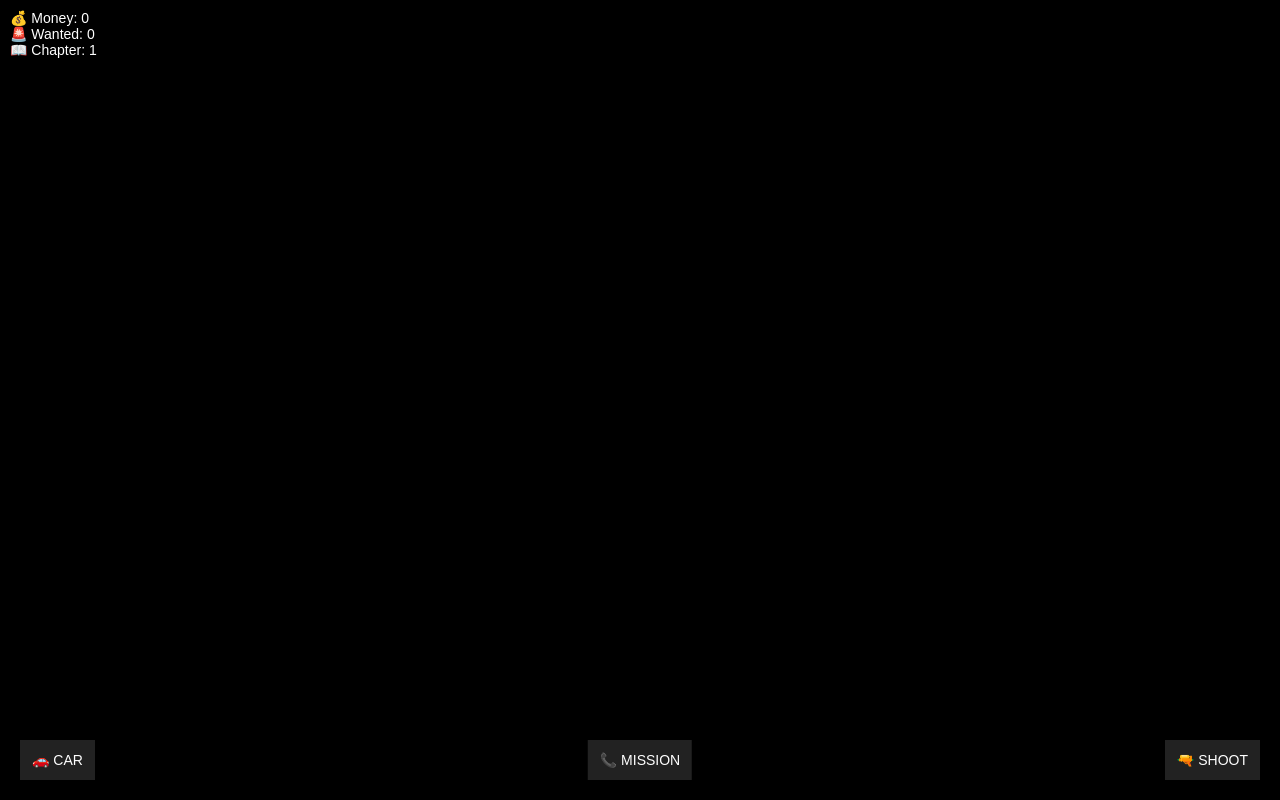
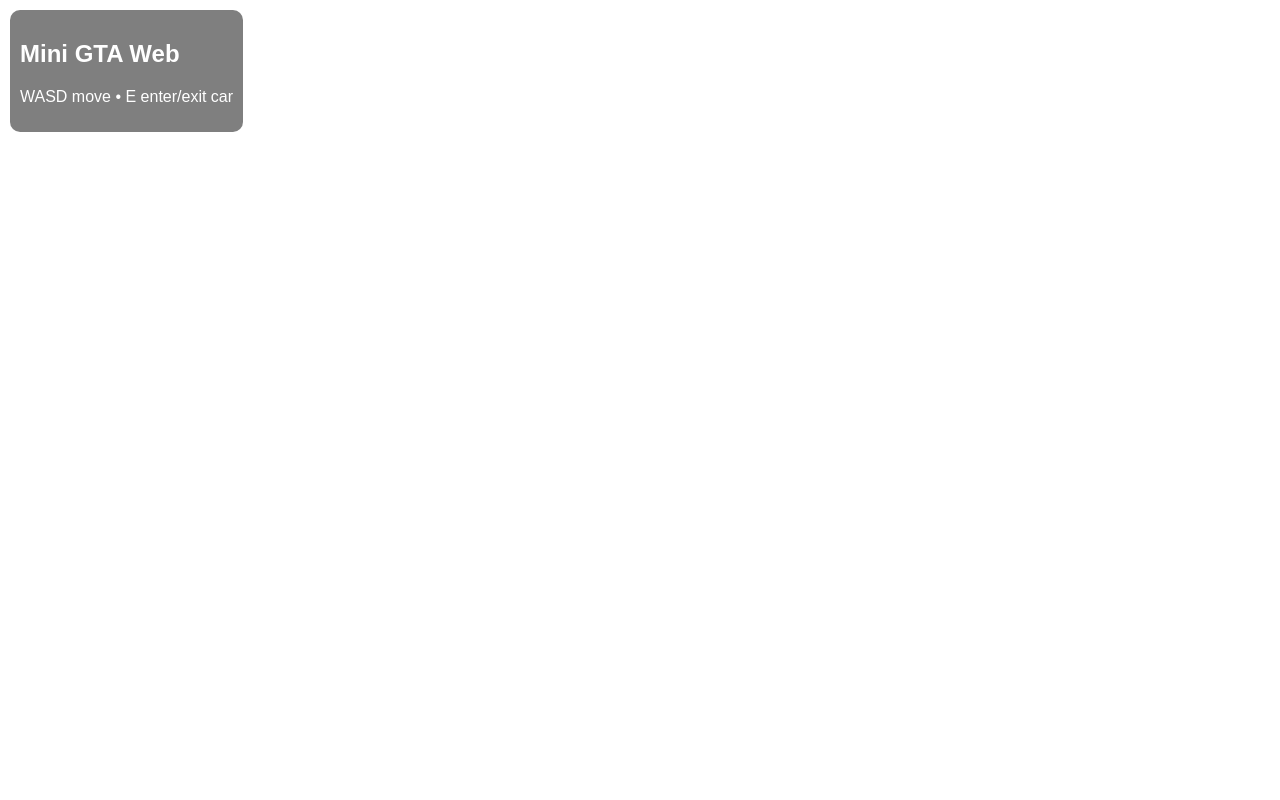
Before and after one commit to mamme234/Crypto-app-, a plain HTML site: page frontend/index.html in a window 1280 px wide. Drawn offline with nearby package versions, Linux system fonts and the light colour scheme.

Commit message:
Update index.html

```diff
--- a/frontend/index.html
+++ b/frontend/index.html
@@ -1,53 +1,21 @@
 <!DOCTYPE html>
-<html>
+<html lang="en">
 <head>
-<meta name="viewport" content="width=device-width, initial-scale=1.0">
-<title>ShadowDream Story</title>
-
-<style>
-body { margin:0; overflow:hidden; background:black; font-family:Arial; }
-
-canvas { display:block; }
-
-#ui {
-  position:absolute;
-  top:10px;
-  left:10px;
-  color:white;
-  z-index:10;
-  font-size:14px;
-}
-
-.btn {
-  position:absolute;
-  bottom:20px;
-  padding:12px;
-  font-size:14px;
-  border:none;
-  background:#222;
-  color:white;
-}
-
-#shoot { right:20px; }
-#car { left:20px; }
-#mission { left:50%; transform:translateX(-50%); }
-</style>
+<meta charset="UTF-8" />
+<meta name="viewport" content="width=device-width, initial-scale=1.0"/>
+<title>Mini GTA Web</title>
+<link rel="stylesheet" href="style.css">
 </head>
-
 <body>
 
 <div id="ui">
-💰 Money: <span id="money">0</span><br>
-🚨 Wanted: <span id="wanted">0</span><br>
-📖 Chapter: <span id="chapter">1</span>
+  <h2>Mini GTA Web</h2>
+  <p>WASD move • E enter/exit car</p>
 </div>
 
-<button class="btn" id="car">🚗 CAR</button>
-<button class="btn" id="shoot">🔫 SHOOT</button>
-<button class="btn" id="mission">📞 MISSION</button>
+<script src="https://cdn.jsdelivr.net/npm/three@0.160.0/build/three.min.js"></script>
+<script src="https://cdn.jsdelivr.net/npm/three@0.160.0/examples/js/loaders/GLTFLoader.js"></script>
+<script src="main.js"></script>
 
-<canvas id="game"></canvas>
-
-<script src="game.js"></script>
 </body>
 </html>
```
